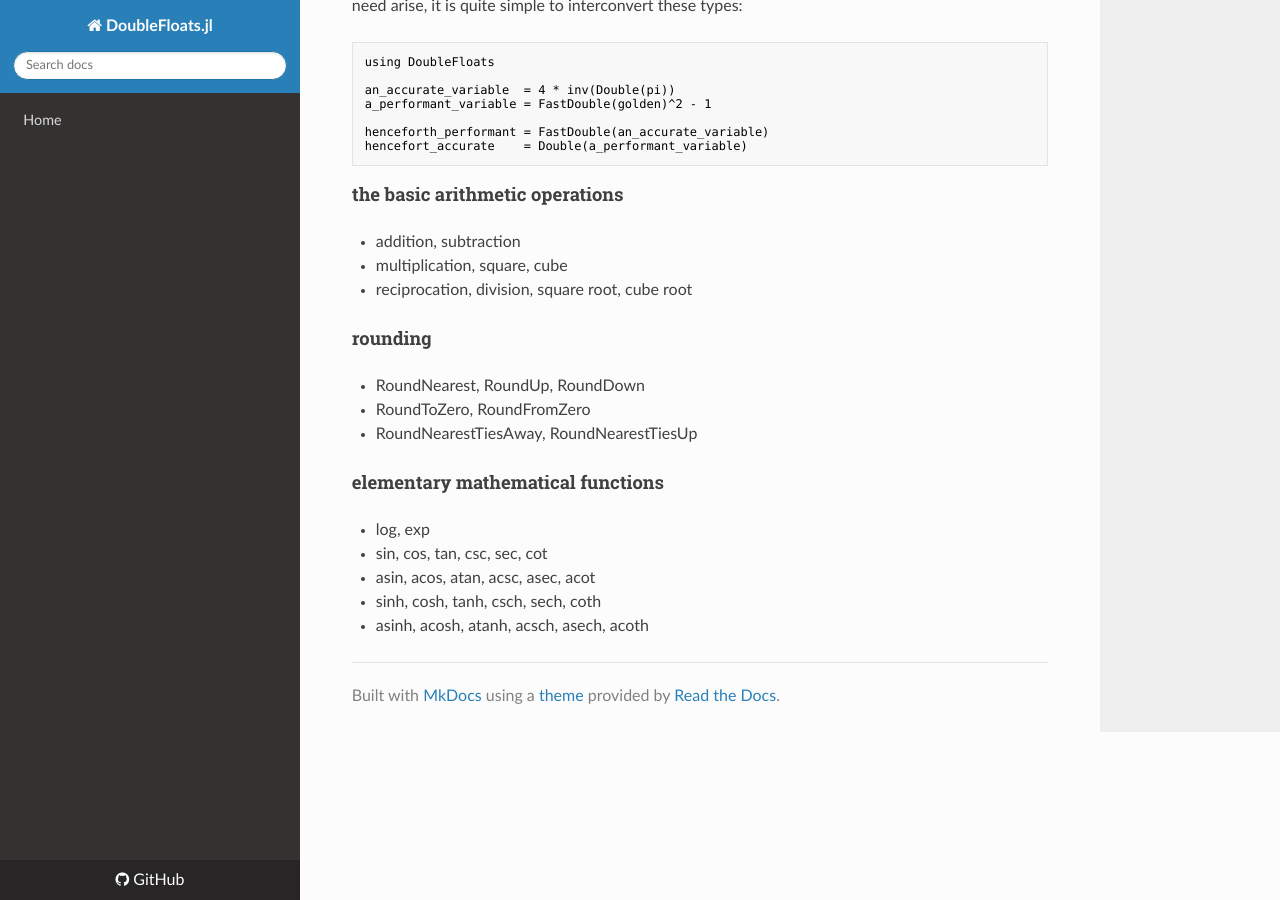
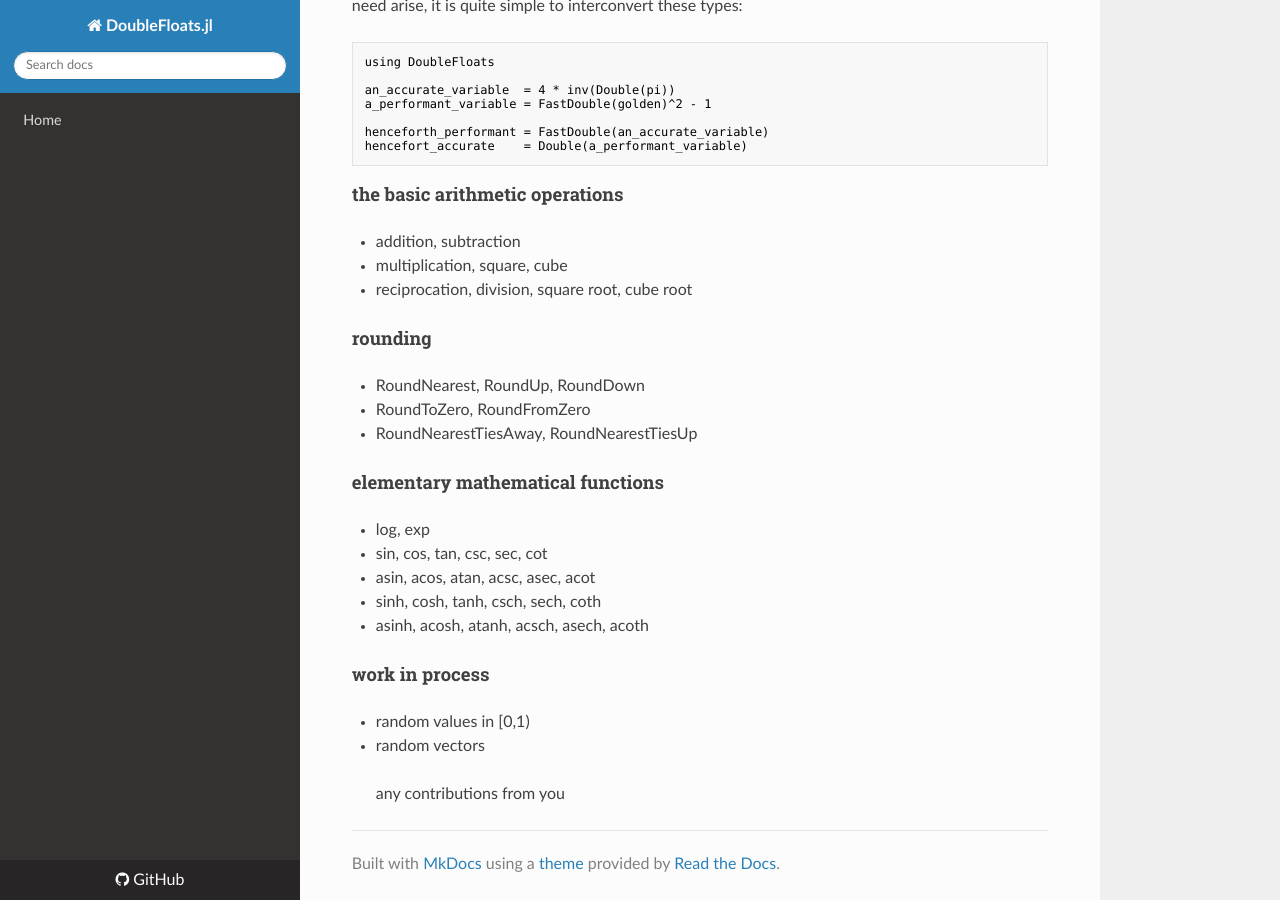
Before and after one commit to JuliaMath/DoubleFloats.jl, an MkDocs documentation site: the page built from docs/src/appropriate.md, in a window 1280 px wide and 900 px high, scrolled down 1662 px. Built offline with MkDocs 1.6.1, drawn with Linux system fonts in a browser that asks for light colours; nearby versions of some CDN libraries; old or Windows-style settings are respelled for this version of MkDocs.

Commit message:
Update appropriate.md

```diff
--- a/docs/src/appropriate.md
+++ b/docs/src/appropriate.md
@@ -95,3 +95,9 @@ hencefort_accurate    = Double(a_performant_variable)
  - asin, acos, atan, acsc, asec, acot
  - sinh, cosh, tanh, csch, sech, coth
  - asinh, acosh, atanh, acsch, asech, acoth
+
+#### work in process
+ - random values in [0,1)
+ - random vectors
+
+ > any contributions from you
```
